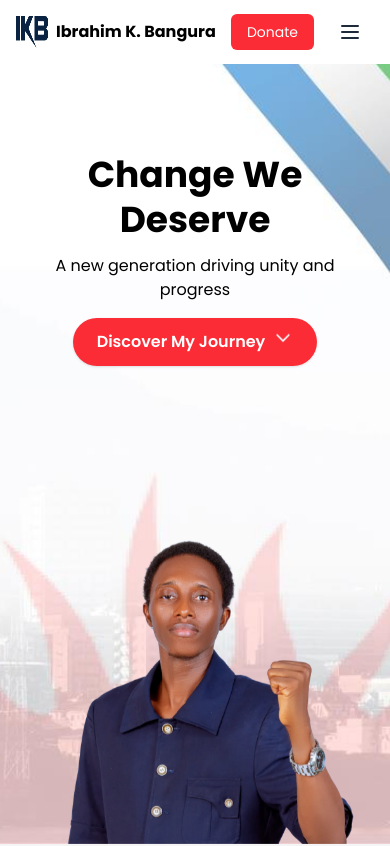
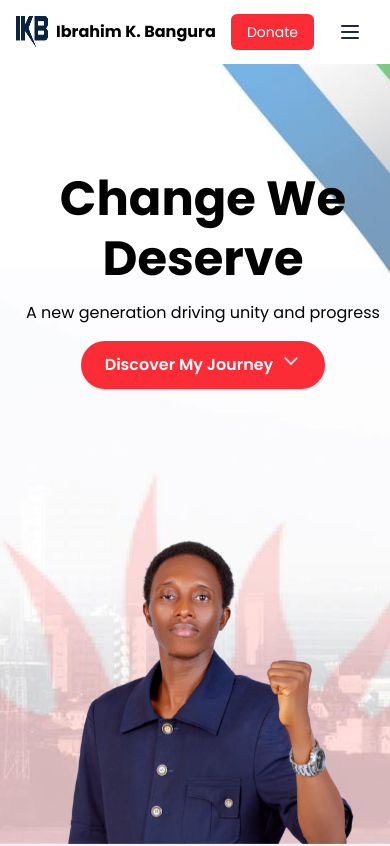
Before and after one commit to ideftbuild/apc-deputy-landing, a React (Vite) app: page / in a window 390 px wide. Shown: the top 846 px of the page. Built offline with nearby package versions, Linux system fonts and the light colour scheme.

Commit message:
refactor: improve responsiveness

```diff
--- a/src/components/Hero.tsx
+++ b/src/components/Hero.tsx
@@ -31,9 +31,8 @@ export default function Hero() {
       <div className="relative z-50 w-full h-full">
         {/* Text Content - Centered */}
 
-        <div className="absolute inset-0 flex items-start justify-center px-6 md:px-12 lg:px-24 pt-38 md:p-42">
-          <div className="flex flex-col text-center lg:text-left w-full lg:w-1/2 max-w-2xl lg:mr-auto md:pt-34">
-            <h1 className="text-4xl sm:text-5xl md:text-6xl lg:text-7xl xl:text-8xl font-extrabold leading-tight mb-3">
+        <div className="absolute text-center xl:text-left w-full xl:w-1/2 max-w-2xl top-[20%] left-1/2 translate-x-[-50%] xl:top-1/2 xl:left-[25%] pl-4">
+          <h1 className="text-5xl md:text-6xl lg:text-8xl font-extrabold leading-tight mb-3">
             Change We Deserve
           </h1>
           <p className="text-base md:text-lg lg:text-xl lg:pl-2 mb-4 md:mb-2">
@@ -41,7 +40,7 @@ export default function Hero() {
           </p>
           <a
             href="#about"
-              className="inline-flex items-center justify-center px-6 py-3 bg-red-500 text-white font-semibold rounded-full shadow hover:bg-red-600 transition w-fit mx-auto lg:mx-0"
+            className="inline-flex items-center justify-center px-6 py-3 bg-red-500 text-white font-semibold rounded-full shadow hover:bg-red-600 transition w-fit mx-auto xl:mx-0"
           >
             Discover My Journey
             <svg
@@ -59,15 +58,14 @@ export default function Hero() {
               />
             </svg>
           </a>
+        </div>
+
         <img
           src="/img/apc_bg_logo.png"
           className="hidden md:block absolute inset-0 top-3/4 left-1/2 xl:top-2/3 xl:left-1 xl:translate-x-0 translate-x-[-50%] h-[50%] md:translate-y-[-50%]"
         />
-          </div>
-        </div>
-
         {/* Image Container - Always at bottom */}
-        <div className="absolute bottom-0 left-0 right-0 flex justify-center lg:justify-end lg:right-0 lg:left-auto lg:w-5/6 px-6 md:px-12 lg:px-24">
+        <div className="absolute bottom-0 left-0 right-0 flex justify-center lg:justify-end lg:right-0 xl:left-auto mx-auto xl:mx-0 lg:w-3/4 xl:w-5/6 px-6 md:px-12 lg:px-24">
           <img
             src="img/client_image.webp"
             alt="Hero image showing unity"
```
Lines whose indentation alone changed are shown as unchanged.
